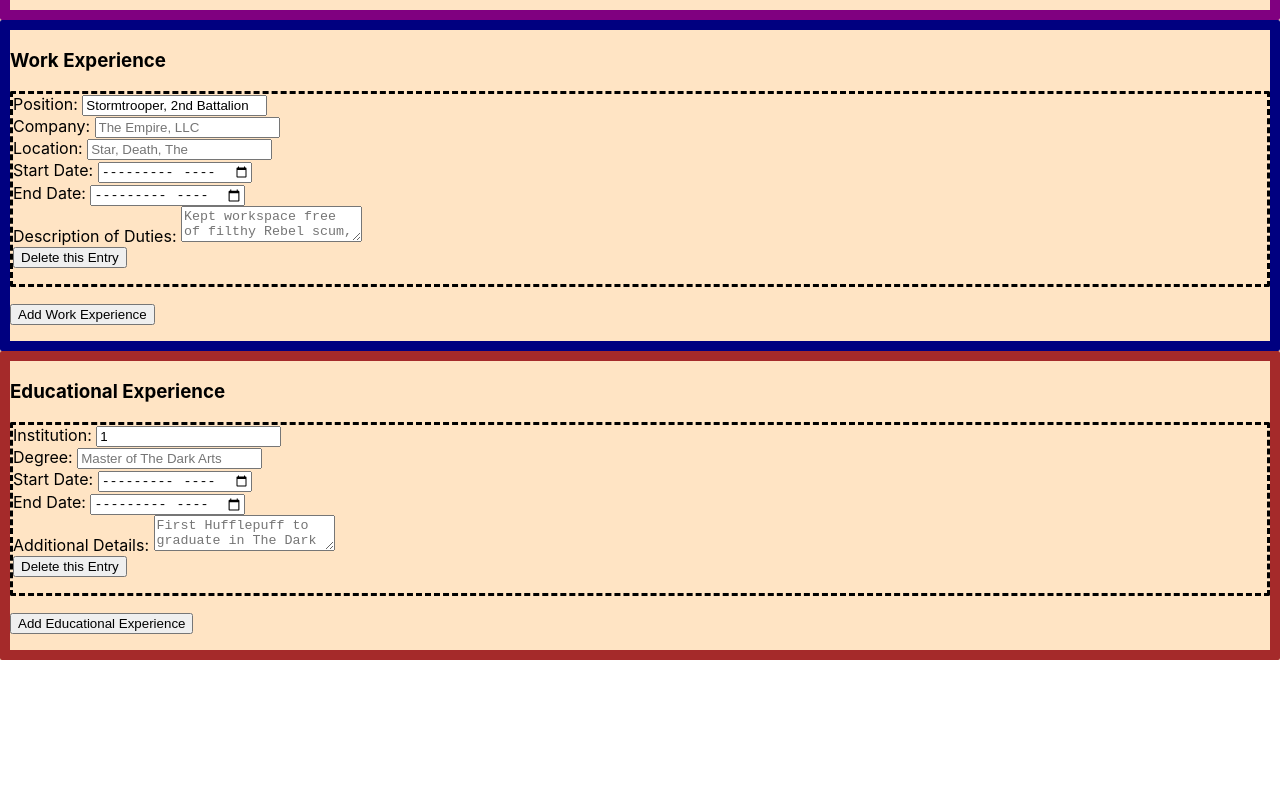
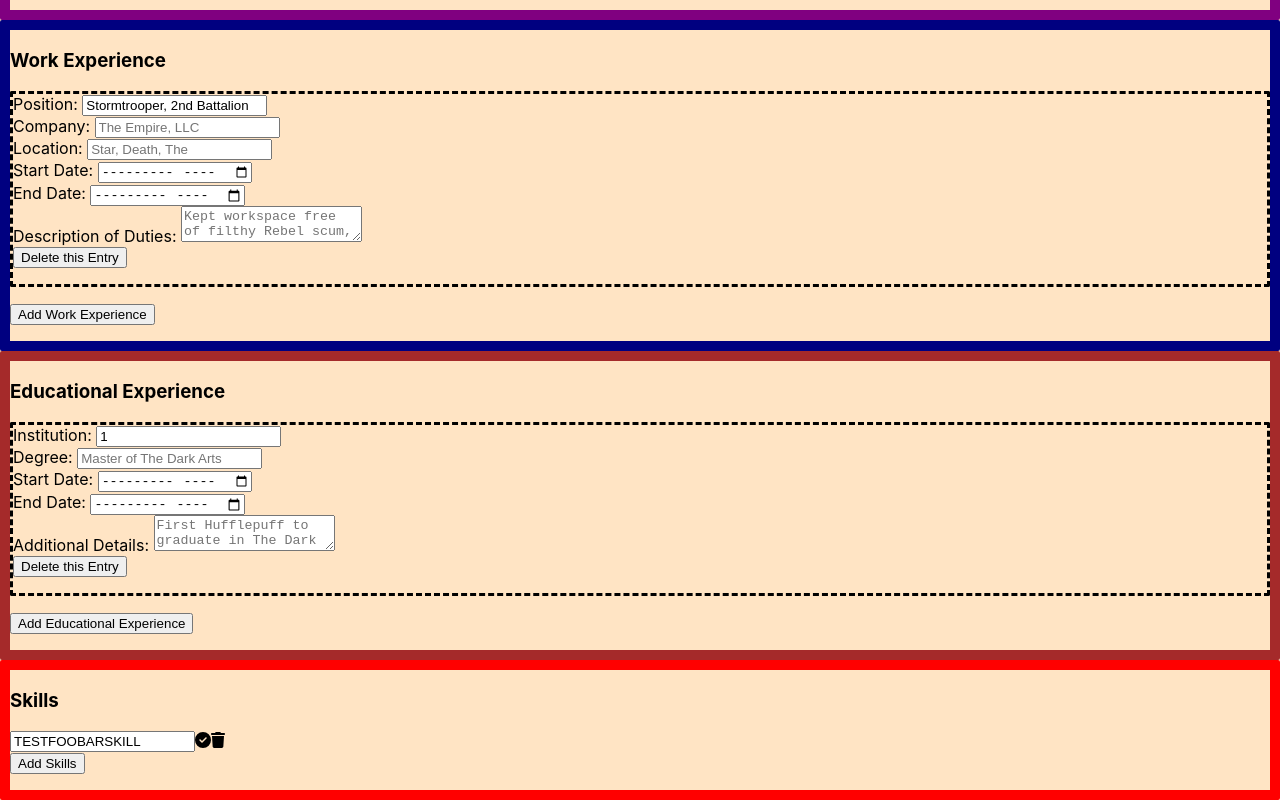
Before and after one commit to dianaroemer/cv-project-hooks, a React (Create React App) app: page / in a window 1280 px wide. Shown: the part 391-1191 px from the top of the page. Before the commit the page ends 1051 px from the top, so only its background shows below. Built offline with nearby package versions, Linux system fonts and the light colour scheme.

Commit message:
Begin adding skills, TODO finish toggleSkillEdit

```diff
--- a/src/App.js
+++ b/src/App.js
@@ -43,6 +43,15 @@
       },
     ]
   )
+  const [skills, setSkills] = useState(
+    [
+      {
+        skill: 'TESTFOOBARSKILL',
+        key: uniqid(),
+        edit: true
+      }
+    ]
+  )
 
   function handleUpdateExperience(e, targetObject, targetField, type) {
     e.preventDefault();
@@ -58,13 +67,16 @@
       case 'educationalExperience':
         handleEducationalExperience(e, targetObject, targetField)
         return;
+      case 'skills':
+        if(targetField === 'edit') {
+          toggleSkillEdit(e, targetObject);
+        }
+        handleUpdateSkill(e, targetObject, targetField);
+        return;
       default:
         console.log('Reached end of handleUpdateExperience switch statement');
     }
 
-    // if(type === 'workExperience') {
-    //   handleWorkExperience(e, targetObject, targetField);
-    // }
   }
 
   function handleDeleteExperience(e, targetObject, type){
@@ -76,6 +88,9 @@
         return;
       case 'educationalExperience':
         deleteEducationalExperience(e, targetObject)
+        return;
+      case 'skills':
+        deleteSkill(e, targetObject);
         return;
       default:
         console.log('Reached end of handleDeleteExperience switch statement');
@@ -92,6 +107,9 @@
         return;
       case 'educationalExperience':
         createEducationalExperience()
+        return;
+      case 'skills':
+        createSkill();
         return;
       default:
         console.log('Reached end of handleCreateExperience switch statement');
@@ -160,6 +178,42 @@
     ])
   }
 
+  function handleUpdateSkill(e, targetObject, targetField){
+    setSkills(skills.map(element => {
+      if(element === targetObject) {
+        return {...targetObject, [targetField]: e.target.value,}
+      } else {
+        return element;
+      }
+    }));
+  }
+
+  function deleteSkill(e, targetObject){
+    setSkills(skills.filter(element => element !== targetObject));
+  }
+
+  function createSkill(){
+    setSkills([
+      ...skills,
+      {
+        skill: 'I am a new skill!',
+        key: uniqid(),
+        edit: true
+      }
+    ])
+  }
+
+  function toggleSkillEdit(e, targetObject) {
+    e.preventDefault();
+   setSkills(skills.map(element => {
+    if(element === targetObject){
+      return {...targetObject, edit: !targetObject.edit}
+    } else {
+      return element
+    }
+   }))
+  }
+
 
 
 
@@ -174,6 +228,7 @@
           handleCreateExperience={handleCreateExperience}
           workExperience={workExperience}
           educationalExperience={educationalExperience}
+          skills={skills}
         />
 
         {/* <PreviewContainer className='previewContainer'
--- a/src/Components/Field Components/SkillForm.js
+++ b/src/Components/Field Components/SkillForm.js
@@ -0,0 +1,89 @@
+import React, { Component } from 'react'
+import { FontAwesomeIcon } from '@fortawesome/react-fontawesome'
+import { faTrash, faPenToSquare, faCircleCheck } from '@fortawesome/free-solid-svg-icons'
+
+
+
+class SkillForm extends Component {
+
+    render() {
+
+        const {skills,
+            handleUpdateExperience,
+            handleDeleteExperience,
+            handleCreateExperience } = this.props;
+
+        const skillRows = [];
+
+        skills.forEach(element => {
+            skillRows.push(
+                <SkillSlot skill={element}
+                handleUpdateExperience={handleUpdateExperience}
+                // toggleSkillEdit={toggleSkillEdit}
+                handleDeleteExperience={handleDeleteExperience}
+                key={element.key}/>
+            )
+        })
+
+
+        return (
+            <div className='skillForm' style={{borderStyle: 'solid', borderRadius: 2, borderColor: 'red', borderWidth: 10}}>
+                <h3 className='skillsHeaderText'>Skills</h3>
+                {skillRows}
+
+            <button type="submit" onClick={e => handleCreateExperience(e, 'skills')} id='skillAddButton'>Add Skills</button>
+            <p></p>
+        </div>
+        )
+    }
+}
+
+class SkillSlot extends Component {
+
+    // constructor(props) {
+    //     super(props);
+    // }
+
+    render() {
+
+        const { skill,
+            handleUpdateExperience,
+            // toggleSkillEdit,
+            handleDeleteExperience } = this.props;
+
+        if(skill.edit) {
+            return (
+                <form className='skillEditForm'>
+                    <input type="text" className="inputField" placeholder="Shooting womp rats in Beggar's Canyon"
+                        onChange={e => handleUpdateExperience(e, skill, 'skill', 'skills')}
+                        onKeyDown={e=> {
+                            if(e.key === "Enter"){
+                                // toggleSkillEdit(e, skill);
+                                e.preventDefault();
+                                handleUpdateExperience(e, skill, 'edit', 'skills');
+                            }
+                        }}
+                        value={skill.skill}></input>
+
+                    <FontAwesomeIcon icon={faCircleCheck} onClick={(e) =>
+                        handleUpdateExperience(e, skill, 'edit', 'skills')}/>
+                    <FontAwesomeIcon icon={faTrash} onClick={e=> handleDeleteExperience(e, skill, 'skills')} />
+
+                </form>
+            );
+        }
+
+        return (
+            <form className='skillForm'>
+                {skill.skill} |
+                <FontAwesomeIcon icon={faPenToSquare} onClick={(e) =>
+                        handleUpdateExperience(e, skill, 'edit', 'skills')}/>
+                <FontAwesomeIcon icon={faTrash} onClick={e=> handleDeleteExperience(e, skill, 'skills')} />
+
+            </form>
+        )
+    }
+
+}
+
+export default SkillForm;
--- a/src/Components/FormContainer.js
+++ b/src/Components/FormContainer.js
@@ -11,7 +11,8 @@
         handleDeleteExperience,
         handleCreateExperience,
         workExperience,
-        educationalExperience } = props;
+        educationalExperience,
+        skills } = props;
 
     return (
         <div className='FormContainer'>
@@ -31,6 +32,13 @@
                 handleDeleteExperience={handleDeleteExperience}
                 handleCreateExperience={handleCreateExperience}/>
 
+            <SkillForm
+                skills={skills}
+                handleUpdateExperience={handleUpdateExperience}
+                handleDeleteExperience={handleDeleteExperience}
+                handleCreateExperience={handleCreateExperience}/>
+
+
             {/* <SkillForm skillArr={appState.skillArr}
             createExperience={createExperience}
             deleteExperience={deleteExperience}
```
